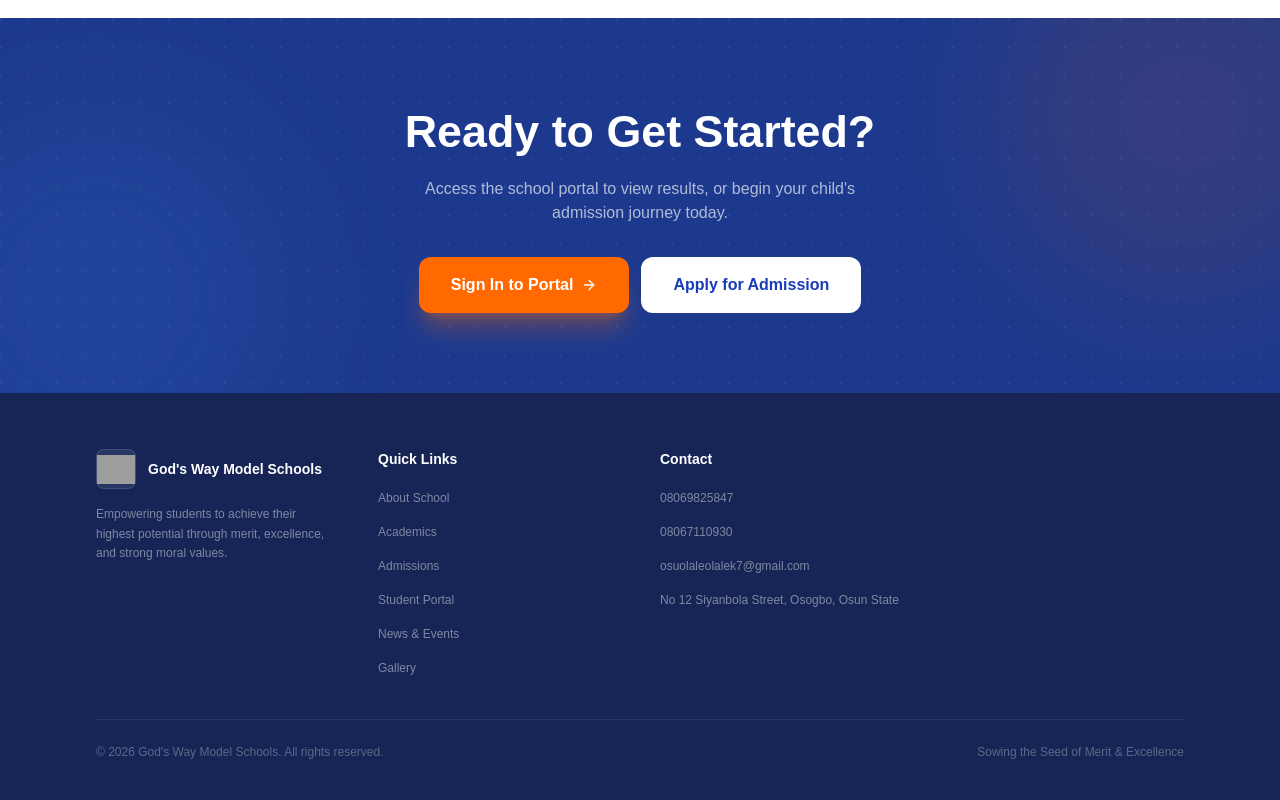
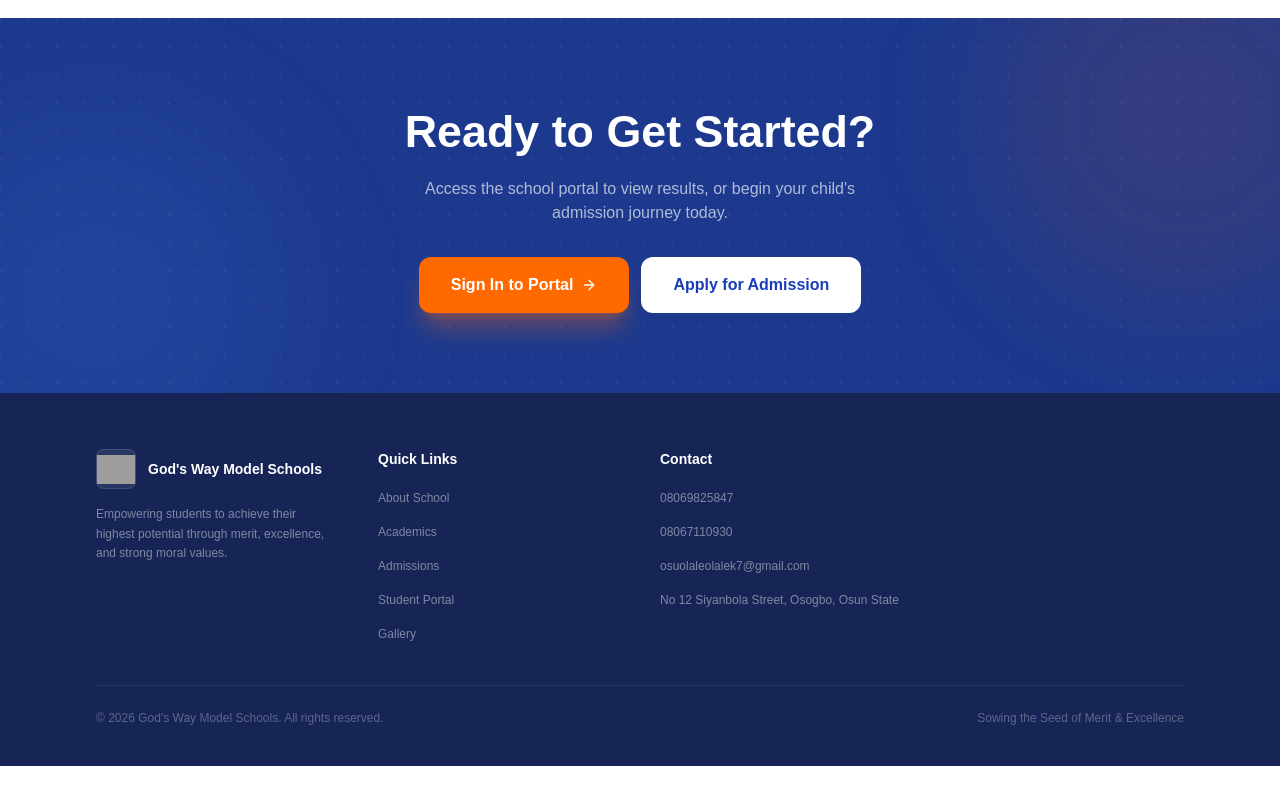
Before and after one commit to Osuolale-Olalekan/school-result-app, a Next.js app: page / in a window 1280 px wide. Shown: the part 3510-4310 px from the top of the page. After the commit the page ends 4276 px from the top, so only its background shows below. Built offline with nearby package versions, Linux system fonts and the light colour scheme; grey boxes are pictures that could not be loaded; a web font is replaced by a local one.

Commit message:
removed news and events

```diff
--- a/components/landing/Footer.tsx
+++ b/components/landing/Footer.tsx
@@ -48,7 +48,7 @@ export default function Footer() {
                 ["Academics", "/academics"],
                 ["Admissions", "/admissions"],
                 ["Student Portal", "/portal"],
-                ["News & Events", "/news"],
+                // ["News & Events", "/news"],
                 ["Gallery", "/gallery"],
               ].map(([l, h]) => (
                 <li key={l}>
```
